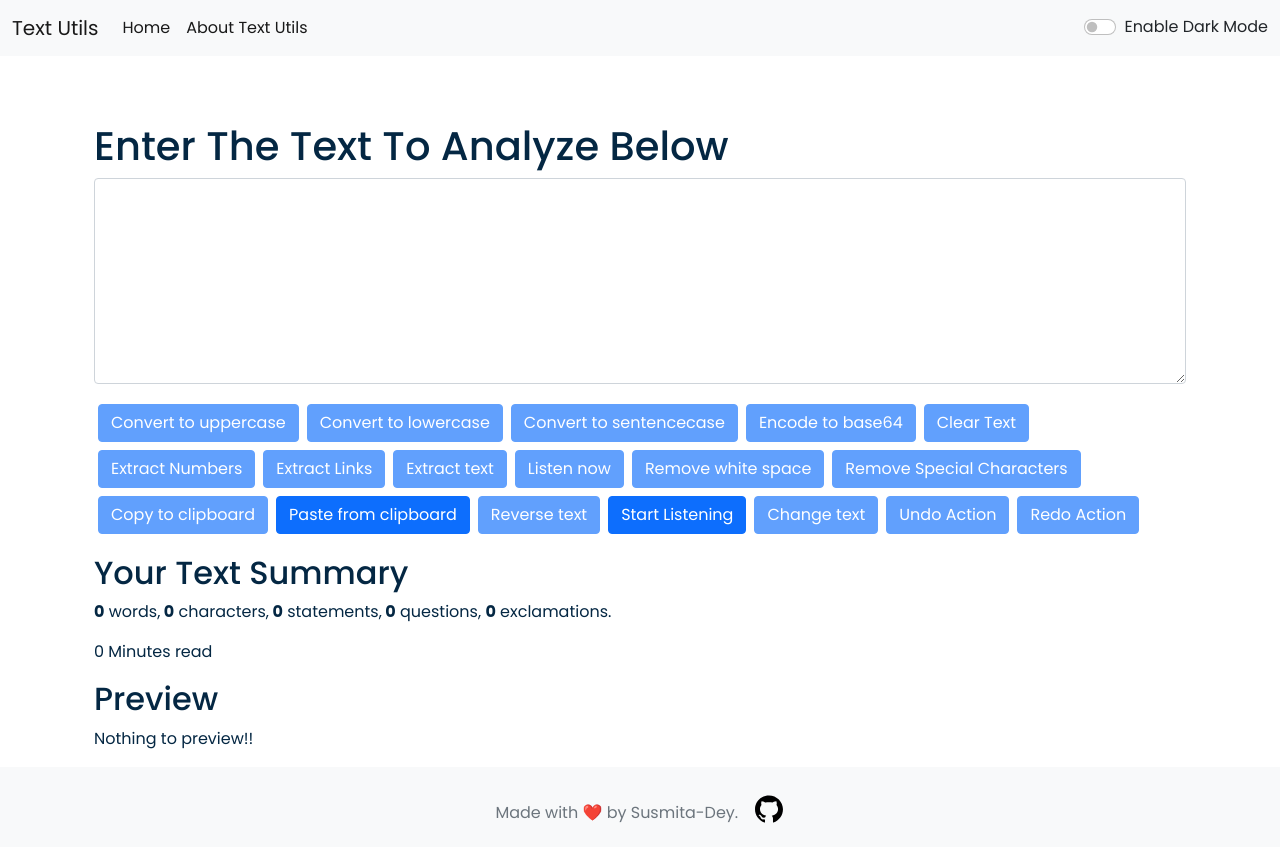
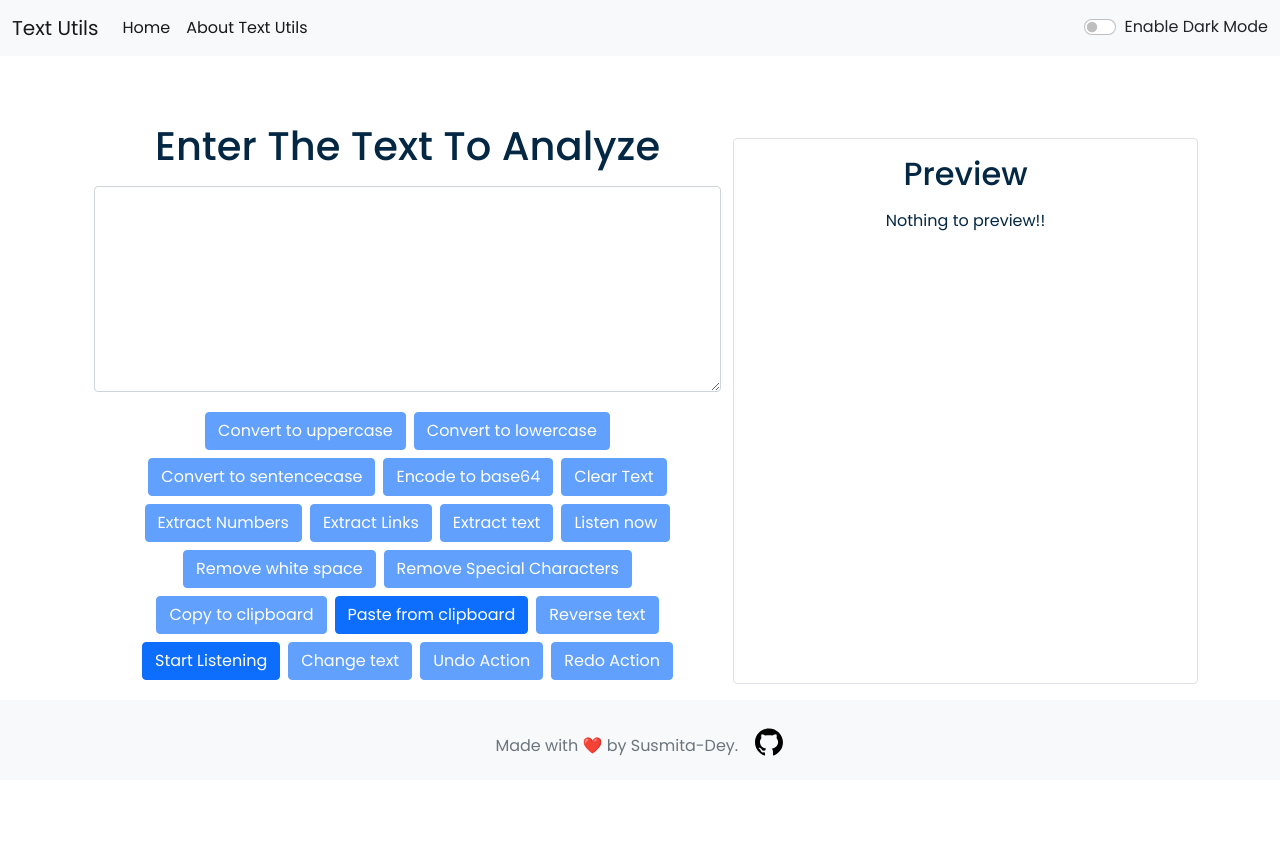
Before and after one commit to Susmita-Dey/TextUtils, a React (Create React App) app: page / in a window 1280 px wide. After the commit the page ends 800 px from the top, so only its background shows below. Built offline with nearby package versions, Linux system fonts and the light colour scheme.

Commit message:
Added new ui design for home page

```diff
--- a/src/components/TextForm.js
+++ b/src/components/TextForm.js
@@ -300,14 +300,24 @@ export default function TextForm(props) {
   ];
 
   return (
-    <>
+    <div className="container text-center">
+      <div className="row">
       <div
-        className="container"
+        className="col-md-7"
         style={{
           color: themeState.color,
         }}
       >
-        <h1 className="mb-2">Enter The Text To Analyze Below</h1>
+        <h1 className="mb-3">Enter The Text To Analyze</h1>
+        {textState.text.length > 0 &&
+          <p>
+              {0.08 *
+                textState.text.split(' ').filter((element) => {
+                  return element.length !== 0;
+                }).length}{' '}
+              Minutes read
+          </p>
+        }
         <div className="mb-3">
           <textarea
             className="form-control"
@@ -321,6 +331,41 @@ export default function TextForm(props) {
             }}
           ></textarea>
         </div>
+        {textState.text.length > 0 &&
+        <>
+          <p>
+            <b>
+              {
+                textState.text
+                  .replace(/\s/)
+                  .split(' ')
+                  .filter((value) => value !== '').length
+              }
+            </b>{' '}
+            words,
+            <b> {textState.text.trim().length}</b> characters,
+            <b>
+              {' '}
+              {
+                textState.text
+                  .replace(/\n/g, '.')
+                  .split('.')
+                  .filter((value) => value !== '').length
+              }
+            </b>{' '}
+            statements,
+            <b> {textState.text.split('?').length - 1}</b> questions,{' '}
+            <b>{textState.text.split('!').length - 1}</b> exclamations.
+          </p>
+          {/* <p>
+            {0.08 *
+              textState.text.split(' ').filter((element) => {
+                return element.length !== 0;
+              }).length}{' '}
+            Minutes read
+          </p> */}
+        </>
+        }
         {availableActions.map((action) => {
           const supported = action?.supported;
 
@@ -332,12 +377,13 @@ export default function TextForm(props) {
         })}
       </div>
       <div
-        className="container my-3"
+        className="mt-3 md-mt-0 col-md-5 text-wrap border rounded"
         style={{
           color: themeState.color,
+          backgroundColor: themeState.backgroundColor,
         }}
       >
-        <h2>Your Text Summary</h2>
+        {/* <h2>Your Text Summary</h2>
         <p>
           <b>
             {
@@ -368,12 +414,13 @@ export default function TextForm(props) {
               return element.length !== 0;
             }).length}{' '}
           Minutes read
-        </p>
-        <h2>Preview</h2>
-        <p>
+        </p> */}
+        <h2 className="my-3">Preview</h2>
+        <p className="text-break text-wrap" style={{width: "100%"}}>
           {textState.text.length > 0 ? textState.text : 'Nothing to preview!!'}
         </p>
       </div>
-    </>
+      </div>
+    </div>
   );
 }
```
